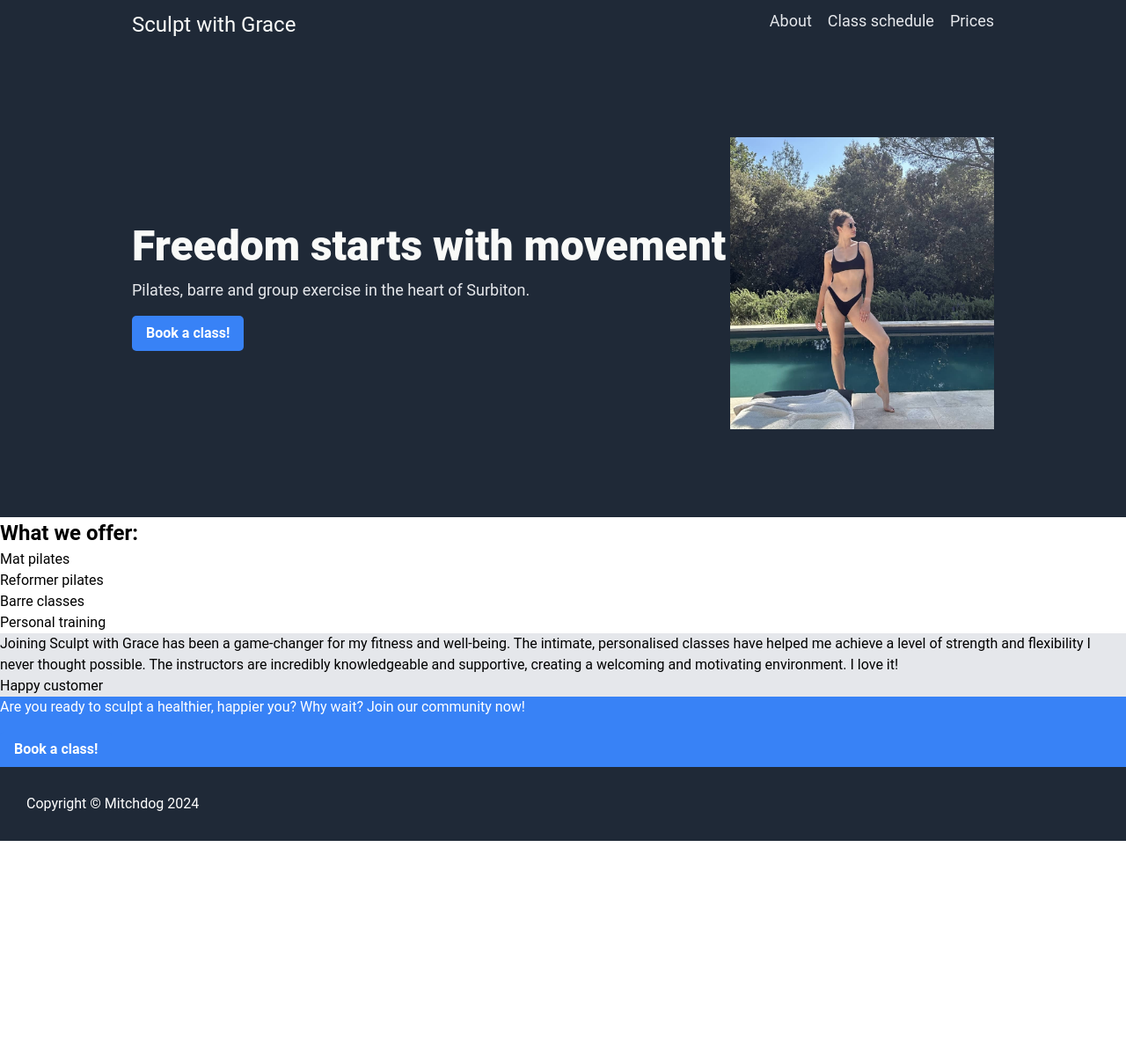
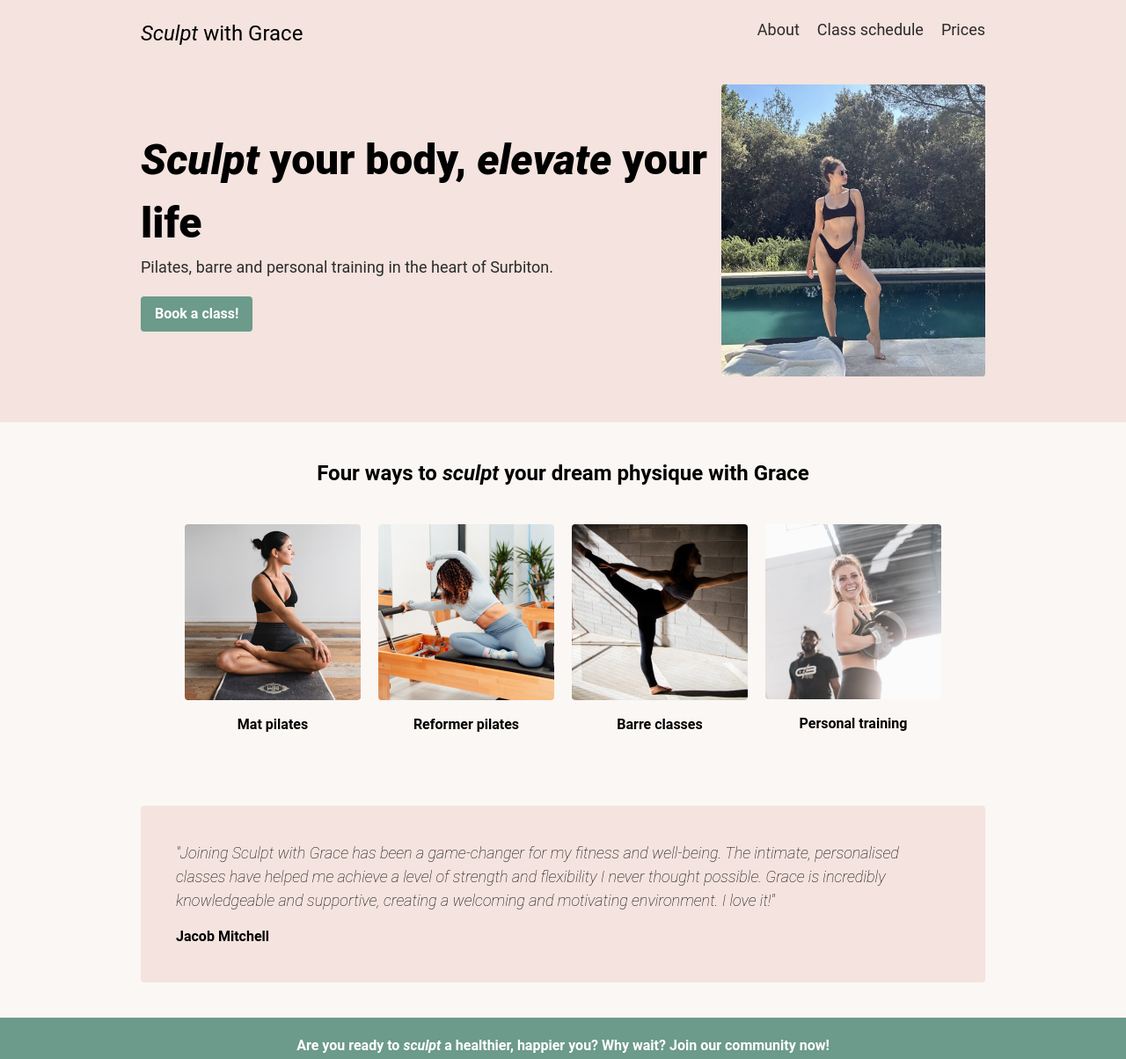
Before and after one commit to jvmitch93/odin-landing-page, a plain HTML site: page index.html in a window 1280 px wide. Shown: the top 1204 px of the page at 88% size. Before the commit the page ends 956 px from the top, so only its background shows below. Drawn offline with Linux system fonts and the light colour scheme.

Commit message:
Changed colour scheme and finalised css

```diff
--- a/index.html
+++ b/index.html
@@ -10,7 +10,7 @@
 
     <div class="hero">
         <header>
-            <p class="logo">Sculpt with Grace</p>
+            <p class="logo"><em>Sculpt</em> with Grace</p>
             <ul class="nav header-text">
                 <li>About</li>
                 <li>Class schedule</li>
@@ -19,8 +19,8 @@
         </header>
         <section class="hero-content">
             <div class="hero-left">
-                <h1 class="main-text">Freedom starts with movement</h1>
-                <p class="header-text">Pilates, barre and group exercise in the heart of Surbiton.</p>
+                <h1 class="main-text"><em>Sculpt</em> your body, <em>elevate</em> your life</h1>
+                <p class="header-text">Pilates, barre and personal training in the heart of Surbiton.</p>
                 <button>Book a class!</button>
             </div>
             <img src="/images/Humesy.JPG" alt="Humesy posing by a swimming pool" width="300px">
@@ -28,44 +28,44 @@
     </div>
 
     <section class="information">
-        <h2>What we offer:</h2>
+        <h2>Four ways to <em>sculpt</em> your dream physique with Grace</h2>
         <div class="card-wrapper">
             <div class="card">
-                <img>
+                <img src="/images/mat.jpg" alt="person doing mat pilates" width="200px">
                 <p>Mat pilates</p>
             </div>
             <div class="card">
-                <img>
+                <img src="/images/reformer.jpg" alt="person doing reformer pilates" width="200px">
                 <p>Reformer pilates</p>
             </div>
             <div class="card">
-                <img>
+                <img src="/images/barre.jpg" alt="person doing a barre class" width="200px">
                 <p>Barre classes</p>
             </div>
             <div class="card">
-                <img>
+                <img src="/images/pt.jpg" alt="person doing a personal training boxing session" width="200px">
                 <p>Personal training</p>
             </div>
         </div>
     </section>
 
-    <section class="quote">
-        <blockquote>
-            <p>Joining Sculpt with Grace has been a game-changer for my fitness and well-being.
-                The intimate, personalised classes have helped me achieve a level of strength and flexibility I never thought possible.
-                The instructors are incredibly knowledgeable and supportive, creating a welcoming and motivating environment.
-                I love it!</p>
-            <p class="name">Happy customer</p>
-        </blockquote>
-    </section>
+
+    <blockquote>
+        <p class="quote">"Joining Sculpt with Grace has been a game-changer for my fitness and well-being.
+            The intimate, personalised classes have helped me achieve a level of strength and flexibility I never thought possible.
+            Grace is incredibly knowledgeable and supportive, creating a welcoming and motivating environment.
+            I love it!"</p>
+        <p class="name">Jacob Mitchell</p>
+    </blockquote>
+
 
     <section class="cta">
-        <p>Are you ready to sculpt a healthier, happier you? Why wait? Join our community now!</p>
+        <p>Are you ready to <em>sculpt</em> a healthier, happier you? Why wait? Join our community now!</p>
         <button>Book a class!</button>
     </section>
 
     <footer>
-        <p>Copyright &copy; Mitchdog 2024</p>
+        <p>Copyright &copy; Grace the Panda Lover &#128060; 2024</p>
     </footer>
 
 </body>
--- a/style.css
+++ b/style.css
@@ -35,79 +35,127 @@
 
 body {
     font-family: Roboto, sans-serif;
-
+    background-color: #fbf7f4;
 }
 
 .hero {
-    background-color: #1F2937;
-    color: white;
-    padding-left: 150px;
-    padding-right: 150px;
+    background-color: #eed2cc86;
+    color: rgb(43, 43, 43);
+    padding-left: 160px;
+    padding-right: 160px;
 }
 
 header {
     display: flex;
     justify-content: space-between;
-    padding: 10px 0px 10px 0px;
+    padding: 20px 0px;
 }
 
 .logo {
     font-size: 24px;
-    color: #F9FAF8;
+    color: black;
 }
 
 ul {
     list-style-type: none;
     display: flex;
-    gap: 18px;
+    gap: 20px;
+}
 
+img {
+  border-radius: 4px;
 }
 
 .header-text {
     font-size: 18px;
-    color: #E5E7EB;
+    color: rgb(43, 43, 43);
 }
 
 .main-text {
     font-size: 48px;
     font-weight:900;
-    color: #F9FAF8;
+    color: black;
 }
 
 .hero-content {
     display: flex;
     align-items: center;
     justify-content: space-between;
-    padding: 100px 0px 100px 0px;
+    padding: 20px 0px 52px 0px;
+    flex: 1 1 25%;
 }
 
 button {
-    background-color: #3882F6;
+    background-color: #6c9a8b;
     color: white;
     text-align: center;
     text-decoration: none;
     font-weight: bold;
     border: none;
-    border-radius: 5px;
+    border-radius: 4px;
     padding: 8px 16px 8px 16px;
-    margin-top: 16px;
+    margin-top: 20px;
 }
+
+.cta > button {
+  border: white 2px solid;
+}
+
 .information {
+    text-align: center;
+    padding-top:40px;
+    font-weight: bold;
+}
 
+.card-wrapper {
+  display: flex;
+  justify-content: center;
+  padding: 40px;
+  flex: auto;
+  gap: 20px;
+}
+
+.card {
+  display: flex;
+  flex-direction: column;
+  gap: 16px;
+}
+
+blockquote {
+    background-color: #eed2cc86;
+    margin: 40px 160px;
+    padding: 40px;
+    border-radius: 4px;
 }
 
 .quote {
-    background-color: #e5e7eb;
+  font-style:italic;
+  font-size: 18px;
+  font-weight: lighter;
+  padding-bottom: 16px;
+}
+
+.name {
+  font-size: 16px;
+  font-weight: bold;
 }
 
 .cta {
-    background-color: #3882F6;
+    background-color: #6c9a8b;
     color: white;
+    margin-top: 40px;
+    padding: 20px;
+    font-weight: bold;
+    display: flex;
+    flex-direction: column;
+    justify-content: center;
+    align-items: center;
 }
 
 
 footer {
-    background-color: #1F2937;
-    color: white;
-    padding: 30px;
+    background-color: #eed2cc86;
+    color: black;
+    padding: 20px;
+    text-align: center;
 }
```
Also changed, not shown: images/barre.jpg (added), images/mat.jpg (added), images/pt.jpg (added), images/reformer.jpg (added).
